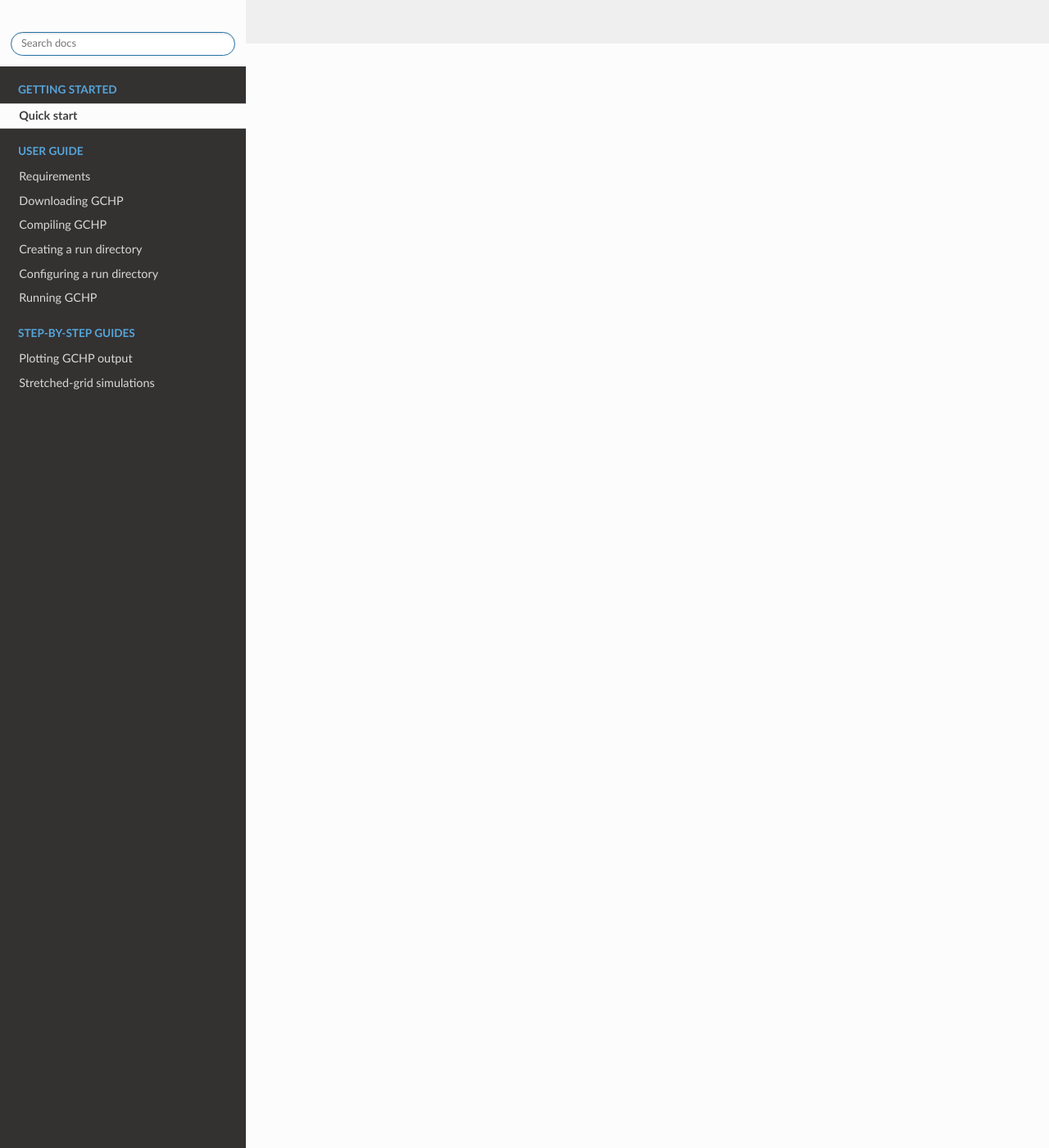
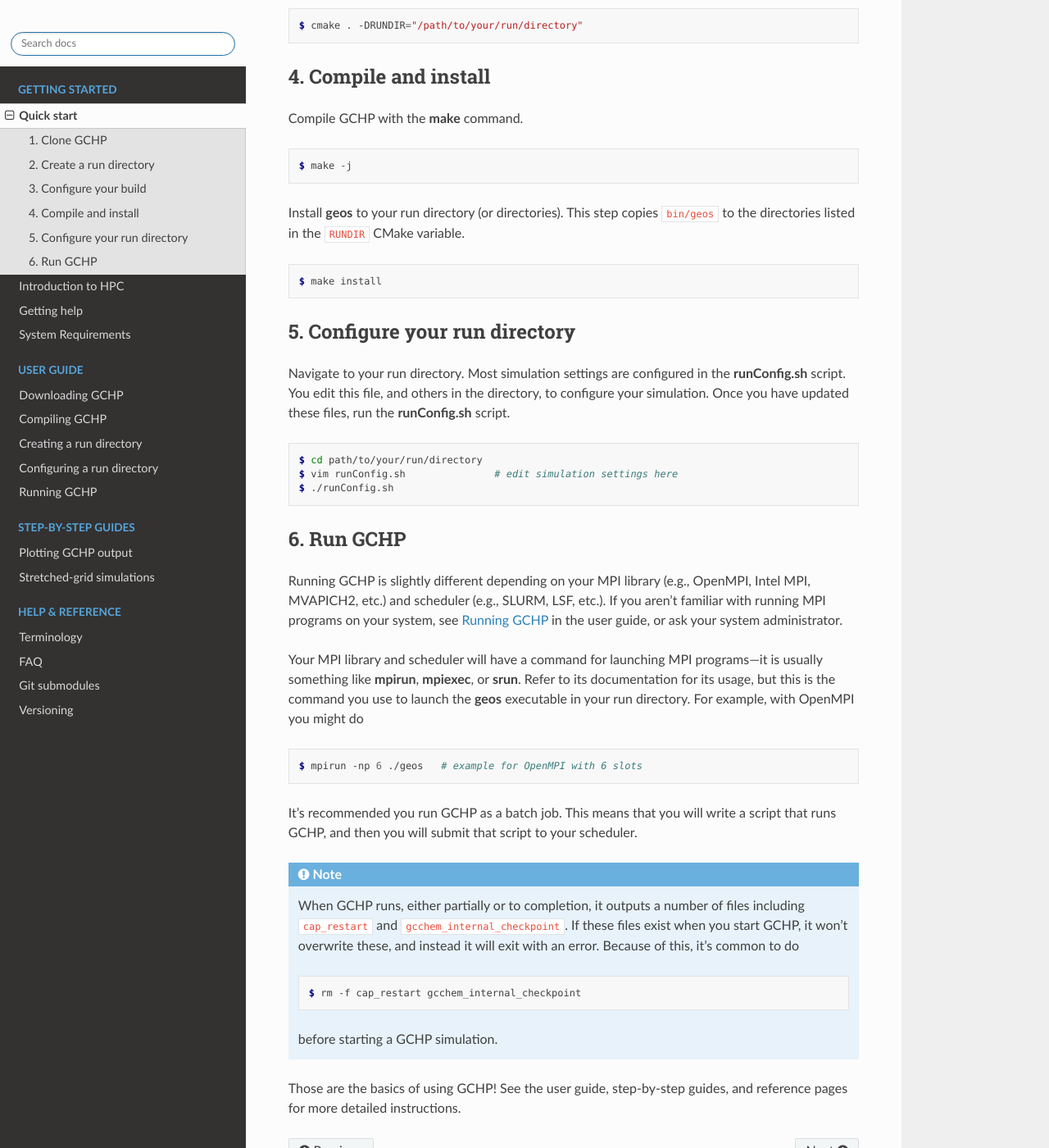
Before and after one commit to geoschem/GCHP, a Sphinx documentation site: the page built from docs/source/getting-started/quick-start.rst, in a window 1280 px wide and 1400 px high, scrolled down 1347 px. Shown: the whole window at 82% size. Built offline with Sphinx 7.4.7 and the Read the Docs theme 2.0.0, drawn with Linux system fonts in a browser that asks for light colours; pages that are not in the unit, such as notebooks, are missing from menus; some of the changed text lies outside the part shown.

Commit message:
added quick start guide

```diff
--- /dev/null
+++ b/docs/source/getting-started/gentle-intro.rst
@@ -0,0 +1,7 @@
+
+
+Introduction to HPC
+===================
+
+
+todo
--- /dev/null
+++ b/docs/source/getting-started/getting-help.rst
@@ -0,0 +1,6 @@
+
+
+Getting help
+============
+
+todo
--- a/docs/source/getting-started/quick-start.rst
+++ b/docs/source/getting-started/quick-start.rst
@@ -3,4 +3,134 @@
 Quick start
 ===========
 
-todo
+This page gives a brief description of downloading, building, and running GCHP. This quickstart
+guide assumes that your environment already satisfies :ref:`GCHP's requirements
+<software_requirements>`. This means it assumes you have already loaded software modules
+etc. so programs like :program:`cmake` and :program:`mpirun` are available
+(along with the rest of GCHP's requirements).
+
+Refer to the user guide for more detailed instructions.
+
+1. Clone GCHP
+-------------
+
+Download the GCHP source code.
+
+.. code-block:: console
+
+   $ git clone https://github.com/geoschem/GCHPctm.git ~/GCHPctm
+   $ cd ~/GCHPctm
+
+Checkout the version that you want to use.
+
+.. code-block:: console
+
+   $ git checkout 13.0.0
+
+Initialize and update all the submodules.
+
+.. code-block:: console
+
+   $ git submodule update --init --recursive
+
+
+2. Create a run directory
+-------------------------
+
+Navigate to the :file:`run/` subdirectory of the source code. To create a run directory,
+use :program:`createRunDir.sh` and follow the prompts.
+
+.. code-block:: console
+
+   $ cd ~/GCHPctm/run
+   $ ./createRunDir.sh
+
+3. Configure your build
+-----------------------
+
+Create a build directory and :command:`cd` into it. The name doesn't matter but :file:`build/` is a
+good choice. A good place to put this directory is in the top-level of the source code.
+
+.. code-block:: console
+
+   $ mkdir ~/GCHPctm/build
+   $ cd ~/GCHPctm/build
+
+Configure your build with :program:`cmake`. Pass :program:`cmake` the path to the source code.
+
+.. code-block:: console
+
+   $ cmake ~/GCHPctm
+
+Configure your build to install :program:`geos` to your run directory. You can specify multiple
+run directories with a semicolon-separated list.
+
+.. code-block:: console
+
+   $ cmake . -DRUNDIR="/path/to/your/run/directory"
+
+
+4. Compile and install
+----------------------
+
+Compile GCHP with the :program:`make` command.
+
+.. code-block:: console
+
+   $ make -j
+
+Install :program:`geos` to your run directory (or directories). This step copies :file:`bin/geos` to
+the directories listed in the :literal:`RUNDIR` CMake variable.
+
+.. code-block:: console
+
+   $ make install
+
+5. Configure your run directory
+-------------------------------
+
+Navigate to your run directory. Most simulation settings are configured in the :program:`runConfig.sh`
+script. You edit this file, and others in the directory, to configure
+your simulation. Once you have updated these files, run the :program:`runConfig.sh` script.
+
+.. code-block:: console
+
+   $ cd path/to/your/run/directory
+   $ vim runConfig.sh               # edit simulation settings here
+   $ ./runConfig.sh
+
+6. Run GCHP
+-----------
+
+Running GCHP is slightly different depending on your MPI library (e.g., OpenMPI, Intel MPI,
+MVAPICH2, etc.) and scheduler (e.g., SLURM, LSF, etc.). If you aren't familiar with running MPI
+programs on your system, see :ref:`Running GCHP <running_gchp>` in the user guide, or ask your
+system administrator.
+
+Your MPI library and scheduler will have a command for launching MPI programs---it is usually
+something like :program:`mpirun`, :program:`mpiexec`, or :program:`srun`. Refer to its documentation
+for its usage, but this is the command you use to launch the :program:`geos` executable in your run
+directory. For example, with OpenMPI you might do
+
+.. code-block:: console
+
+   $ mpirun -np 6 ./geos   # example for OpenMPI with 6 slots
+
+It's recommended you run GCHP as a batch job. This means that you will write a script that runs GCHP,
+and then you will submit that script to your scheduler.
+
+.. note::
+   When GCHP runs, either partially or to completion, it outputs a number of files including
+   :file:`cap_restart` and :file:`gcchem_internal_checkpoint`. If these files exist when you
+   start GCHP, it won't overwrite these, and instead it will exit with an error. Because of this,
+   it's common to do
+
+   .. code-block:: console
+
+      $ rm -f cap_restart gcchem_internal_checkpoint
+
+   before starting a GCHP simulation.
+
+
+Those are the basics of using GCHP! See the user guide, step-by-step guides, and reference pages
+for more detailed instructions.
--- a/docs/source/user-guide/requirements.rst
+++ b/docs/source/getting-started/requirements.rst
@@ -1,5 +1,7 @@
-Requirements
-============
+System Requirements
+===================
+
+.. _software_requirements:
 
 Software requirements
 ---------------------
--- /dev/null
+++ b/docs/source/reference/FAQ.rst
@@ -0,0 +1,5 @@
+
+
+
+FAQ
+===
--- /dev/null
+++ b/docs/source/reference/git-submodules.rst
@@ -0,0 +1,6 @@
+
+
+Git submodules
+==============
+
+todo
--- /dev/null
+++ b/docs/source/reference/versioning.rst
@@ -0,0 +1,6 @@
+
+
+Versioning
+==========
+
+todo
--- a/docs/source/user-guide/running.rst
+++ b/docs/source/user-guide/running.rst
@@ -1,4 +1,5 @@
 
+.. _running_gchp:
 
 Running GCHP
 ============
```
Also changed, not shown: docs/source/index.rst (+15 -1 lines), docs/source/reference/glossary.rst (added, +11 -0 lines).
